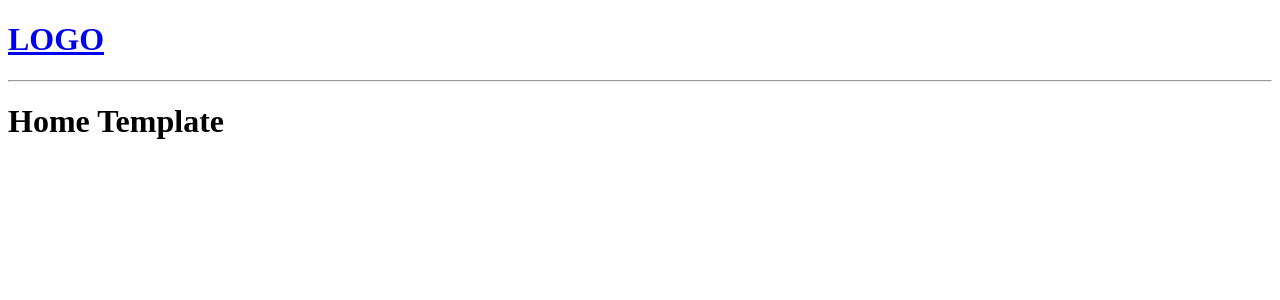
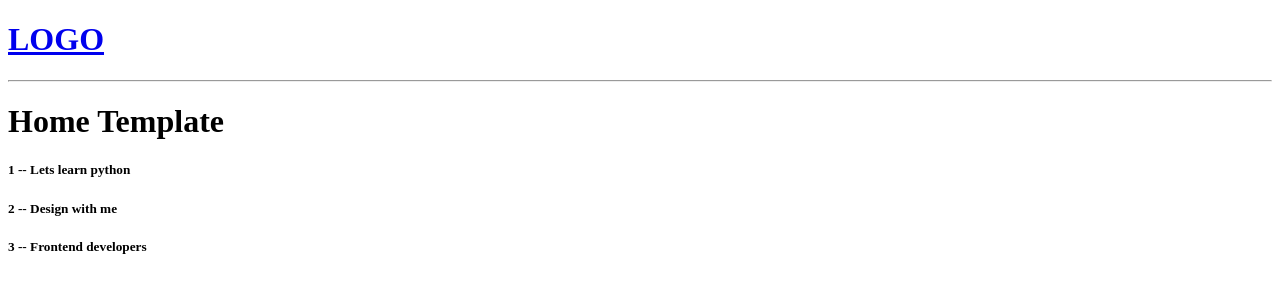
Before and after one commit to Mir-Yuchi/EazzyStudy-ChatApp, a Django app: page / in a window 1280 px wide. Shown: the top 300 px of the page. Run offline with Django 4.2, Linux system fonts and the light colour scheme.

Commit message:
added rooms in views and connected with home.html

```diff
--- a/base/views.py
+++ b/base/views.py
@@ -1,11 +1,18 @@
 from django.shortcuts import render
 from django.http import HttpResponse
 
-
 # Create your views here.
 
+rooms = [
+    {'id': 1, 'name': 'Lets learn python'},
+    {'id': 2, 'name': 'Design with me'},
+    {'id': 3, 'name': 'Frontend developers'}
+]
+
+
 def home(request):
-    return render(request, 'home.html')
+    context = {'rooms': rooms}
+    return render(request, 'home.html', context)
 
 
 def room(request):
--- a/templates/home.html
+++ b/templates/home.html
@@ -3,5 +3,14 @@
 {% block content %}
 
     <h1>Home Template</h1>
+    <div>
+     <div>
+         {% for room in rooms %}
+             <div>
+             <h5>{{ room.id }} -- {{ room.name }}</h5>
+             </div>
+         {% endfor %}
+     </div>
+    </div>
 
 {% endblock %}
```
